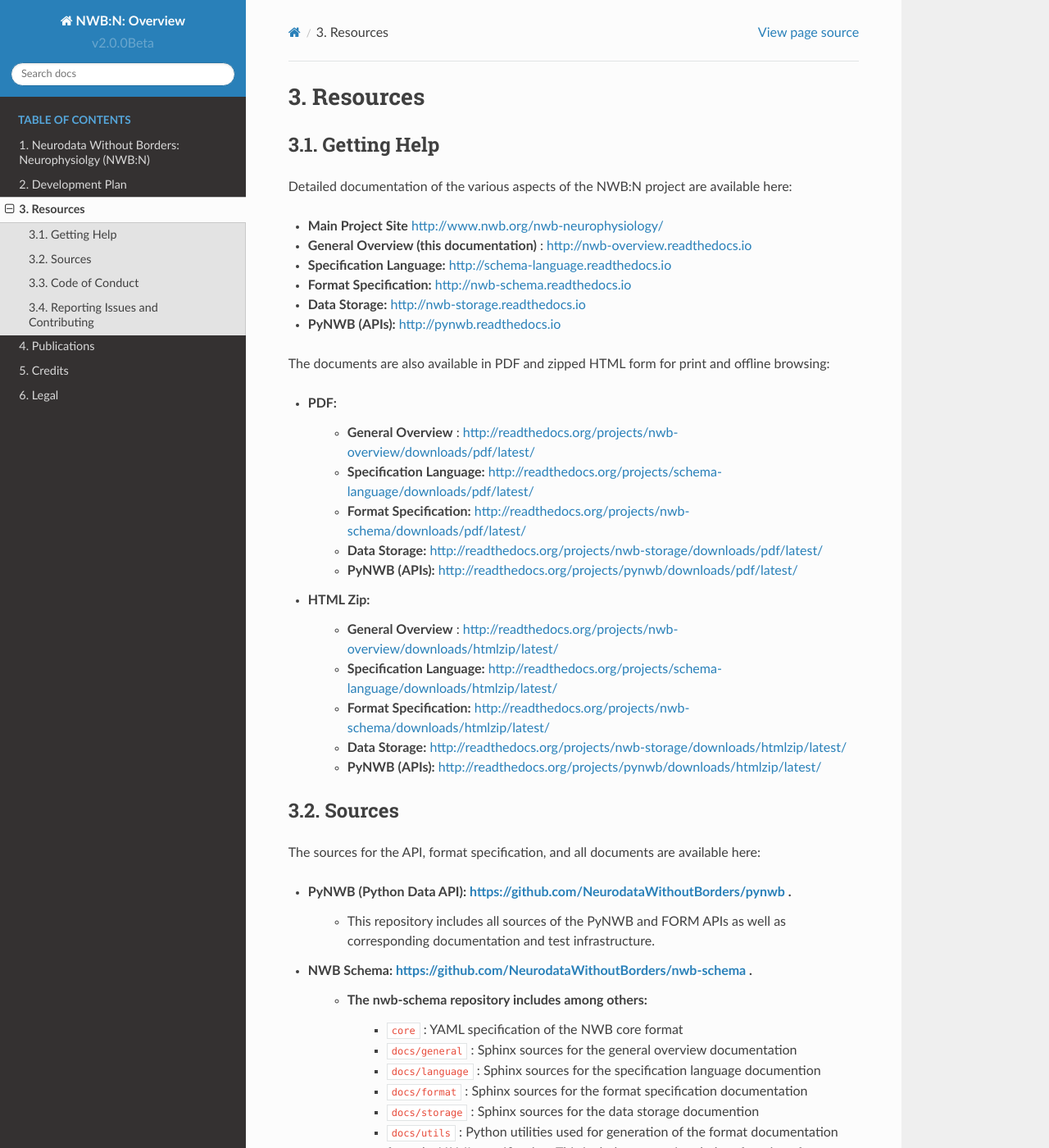
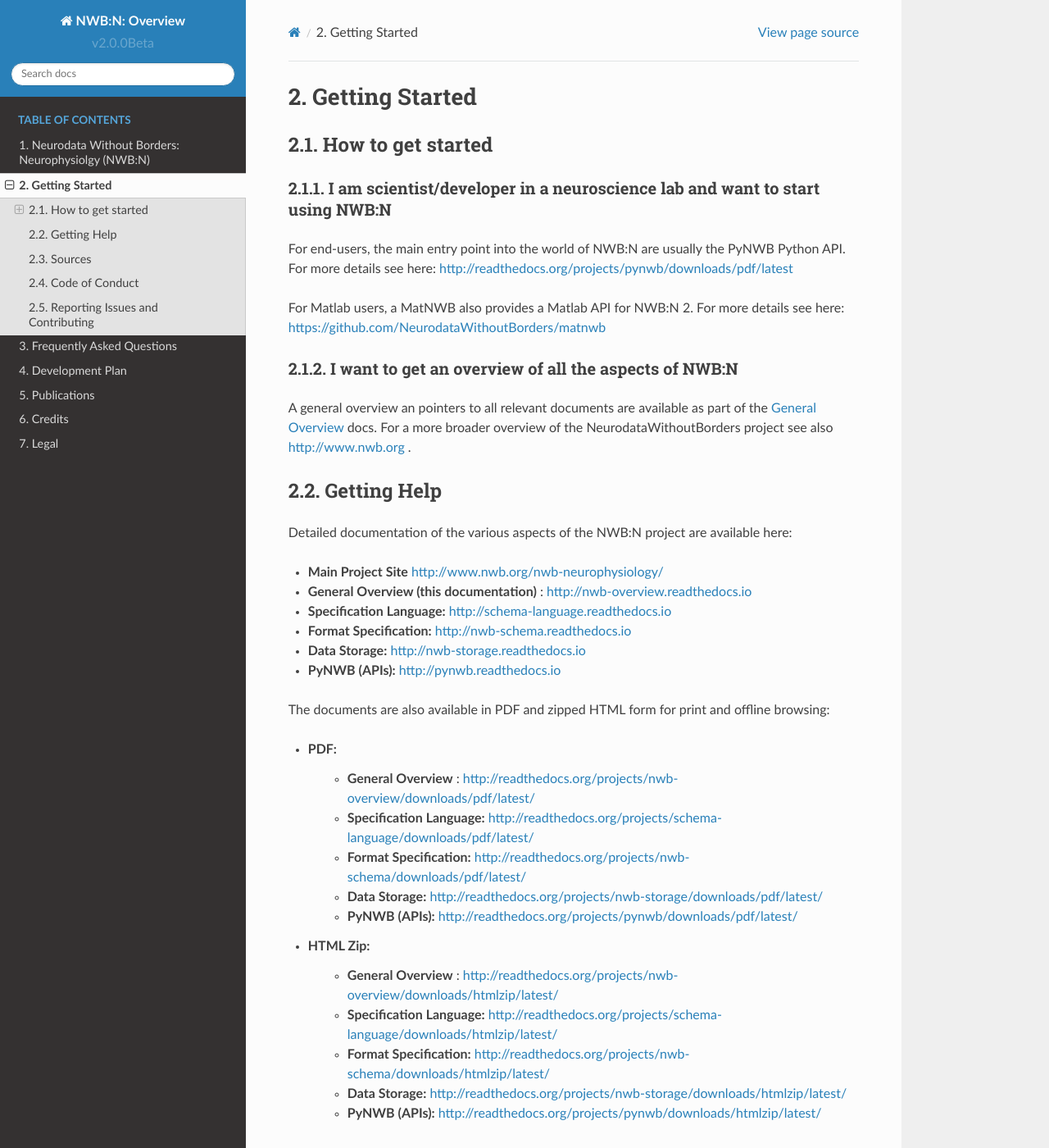
Before and after one commit to NeurodataWithoutBorders/nwb-schema, a Sphinx documentation site: the page built from docs/general/source/getting_started.rst, in a window 1280 px wide and 1400 px high. Shown: the whole window at 82% size. Built offline with Sphinx 7.4.7 and the Read the Docs theme 2.0.0, drawn with Linux system fonts in a browser that asks for light colours.

Commit message:
Added FAQ page and restructures the resources to a getting started page

```diff
--- /dev/null
+++ b/docs/general/source/faq.rst
@@ -0,0 +1,43 @@
+**************************
+Frequently Asked Questions
+**************************
+
+I would like to use NWB:N. How do I get started?
+------------------------------------------------
+
+
+What is the difference between pynwb, nwb-schema and api-python?
+----------------------------------------------------------------
+
+``PyNWB`` is the current Python reference read/write API for the NWB:N 2.x format.
+The ``nwb-schema`` repo is used to manage development on the format schema. End-users
+who want to use NWB:N typically do not need to worry about the ``nwb-schema`` repo
+as the current schema is always installed with the correspondign API (whether it
+is PyNWB for Python or MatNWB for Matlab). ``api-python`` is a deprecated write-only
+API designed for NWB:N 1.0.x files.
+
+How do I install PyNWB?
+-----------------------
+
+See the PyNWB documentation for details here `http://pynwb.readthedocs.io/en/latest/getting_started.html#installation <http://pynwb.readthedocs.io/en/latest/getting_started.html#installation>`_
+
+How do I contribute to PyNWB?
+-----------------------------
+
+For details on how to contribute to PyNWB see our `contribution guidelines <https://github.com/NeurodataWithoutBorders/pynwb/blob/dev/docs/CONTRIBUTING.rst>`_ .
+
+Does pynwb support both python 2.7 and python >3.5?
+---------------------------------------------------
+
+Yes
+
+Does it make sense to start using NWB:N 2.0 now, or is it more sensible to wait?
+--------------------------------------------------------------------------------
+
+Yes. A first public beta release of PyNWB (for Python 2.7.x and >3.5) and NWB 2.0 has been released in
+November 2017 in conjunction with the Annual Society for Neuroscience Meeting (SfN). The intent of this beta
+release is to enable early adopters to start exploring the new format and software. While development on NWB 2.0 has
+been progressing rapidly, further changes to the APIs as well as the format are still planed between this beta
+and the first full release of NWB 2.0. However, overall we expect that most of these changes will be small so that
+the current API and format provide a good starting point for exploring and beginning adoption of the format.
+The current development plan is available here: http://nwb-overview.readthedocs.io/en/latest/development_plan.html
--- a/docs/general/source/resources.rst
+++ b/docs/general/source/getting_started.rst
@@ -1,6 +1,27 @@
-*********
-Resources
-*********
+***************
+Getting Started
+***************
+
+How to get started
+------------------
+
+I am scientist/developer in a neuroscience lab and want to start using NWB:N
+^^^^^^^^^^^^^^^^^^^^^^^^^^^^^^^^^^^^^^^^^^^^^^^^^^^^^^^^^^^^^^^^^^^^^^^^^^^^
+
+For end-users, the main entry point into the world of NWB:N are usually the PyNWB Python API.
+For more details see here: `http://readthedocs.org/projects/pynwb/downloads/pdf/latest <http://readthedocs.org/projects/pynwb/downloads/pdf/latest/>`_
+
+For Matlab users, a MatNWB also provides a Matlab API for NWB:N 2.  For more details see here:
+`https://github.com/NeurodataWithoutBorders/matnwb <https://github.com/NeurodataWithoutBorders/matnwb>`_
+
+I want to get an overview of all the aspects of NWB:N
+^^^^^^^^^^^^^^^^^^^^^^^^^^^^^^^^^^^^^^^^^^^^^^^^^^^^^
+
+A general overview an pointers to all relevant documents are available as part of the
+`General Overview <http://nwb-overview.readthedocs.io>`_ docs. For a more broader overview
+of the NeurodataWithoutBorders project see also http://www.nwb.org .
+
+
 
 Getting Help
 ------------
--- a/docs/general/source/index.rst
+++ b/docs/general/source/index.rst
@@ -12,8 +12,9 @@
     :caption: Table of Contents
 
     nwbintro
+    getting_started
+    faq
     development_plan
-    resources
     publications
     credits
 
```
